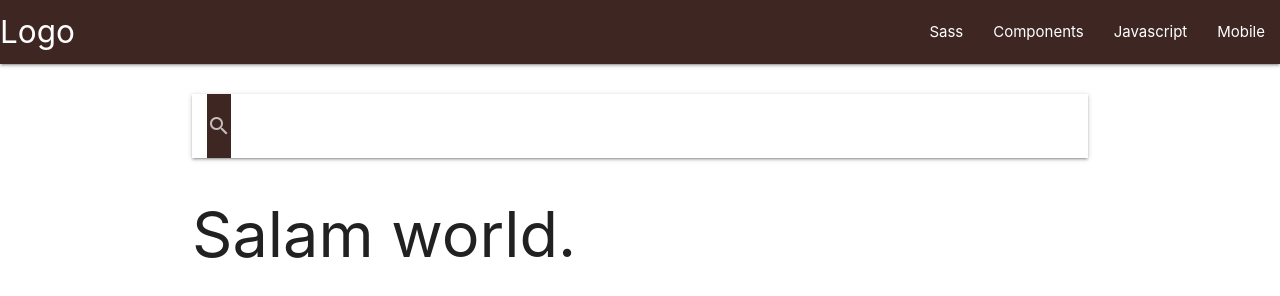
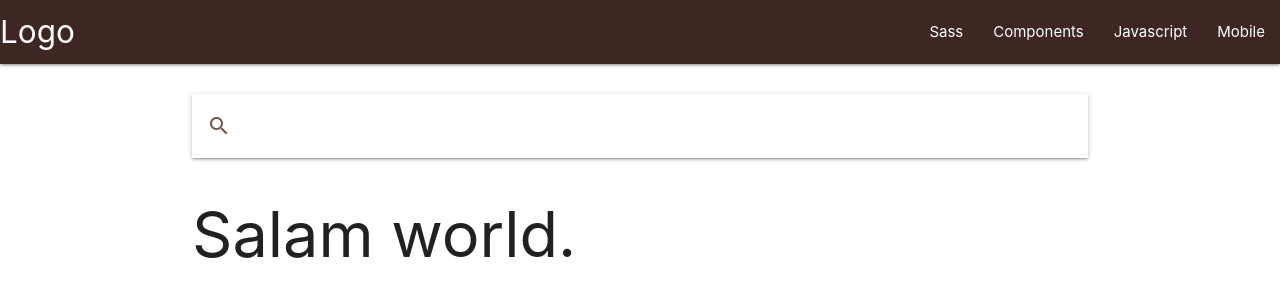
Before and after one commit to alsalafiyyah/demo, a plain HTML site: page index.html in a window 1280 px wide. Drawn offline with nearby package versions, Linux system fonts and the light colour scheme.

Commit message:
Update index.html

```diff
--- a/index.html
+++ b/index.html
@@ -32,7 +32,7 @@
 <form>
 <div class="input-field">
 <input id="search" type="search" required>
-<label class="label-icon " for="search"><i class="material-icons brown darken-4">search</i></label>
+<label class="label-icon " for="search"><i class="material-icons brown-text">search</i></label>
 <i class="material-icons">close</i>
 </div>
 </form>
```
